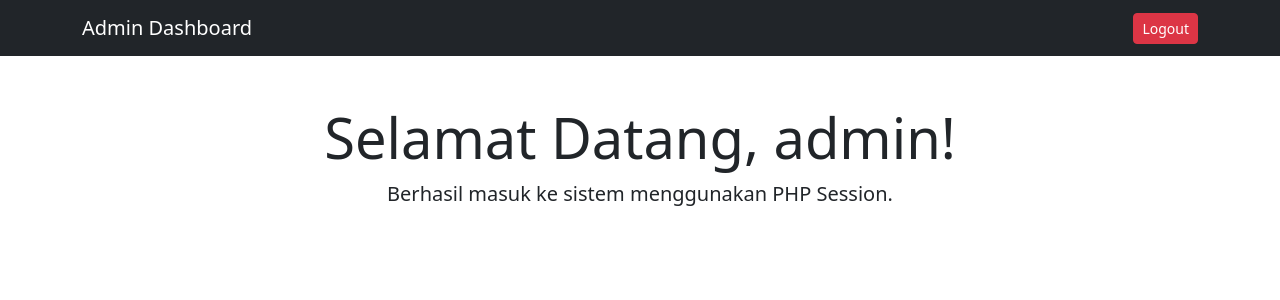
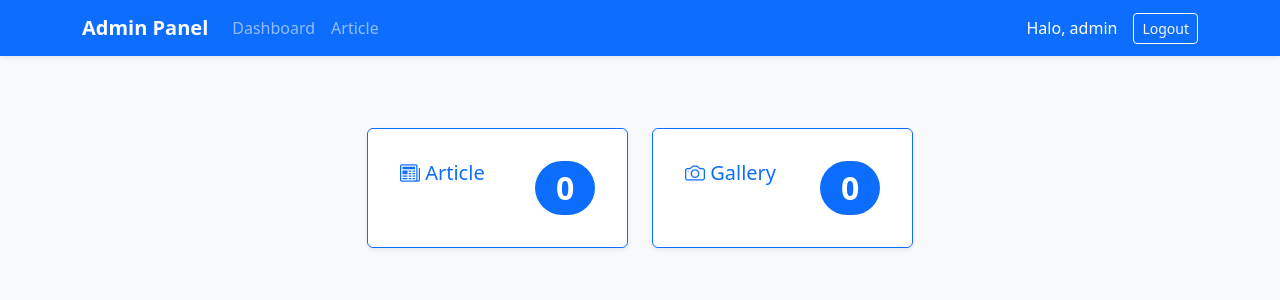
Before and after one commit to benballervv/dailynews-pbw, a PHP site: page /admin.php in a window 1280 px wide. Shown: the top 300 px of the page. Run offline with PHP 8.4, Linux system fonts and the light colour scheme; a user stored in the database is signed in; data that the repository does not hold is empty.

Commit message:
admin.php

```diff
--- a/admin.php
+++ b/admin.php
@@ -1,30 +1,53 @@
 <?php
+session_start();
+include "connect.php";
 
-session_start();
 if (!isset($_SESSION['username'])) {
     header("location:login.php");
     exit;
 }
-
 ?>
-
 <!DOCTYPE html>
 <html lang="en">
 <head>
     <meta charset="UTF-8">
-    <title>Admin - Future Tech</title>
+    <meta name="viewport" content="width=device-width, initial-scale=1">
+    <title>Admin Panel | My Daily Journal</title>
     <link href="https://cdn.jsdelivr.net/npm/bootstrap@5.3.0/dist/css/bootstrap.min.css" rel="stylesheet">
+    <link rel="stylesheet" href="https://cdn.jsdelivr.net/npm/bootstrap-icons@1.11.1/font/bootstrap-icons.css">
+    <script src="https://ajax.googleapis.com/ajax/libs/jquery/3.7.1/jquery.min.js"></script>
 </head>
-<body>
-    <nav class="navbar navbar-dark bg-dark">
+<body class="bg-light">
+    <nav class="navbar navbar-expand-lg navbar-dark bg-primary shadow-sm">
         <div class="container">
-            <span class="navbar-brand">Admin Dashboard</span>
-            <a href="logout.php" class="btn btn-danger btn-sm">Logout</a>
+            <a class="navbar-brand fw-bold" href="admin.php">Admin Panel</a>
+            <button class="navbar-toggler" type="button" data-bs-toggle="collapse" data-bs-target="#navbarNav">
+                <span class="navbar-toggler-icon"></span>
+            </button>
+            <div class="collapse navbar-collapse" id="navbarNav">
+                <div class="navbar-nav me-auto">
+                    <a class="nav-link" href="admin.php?page=dashboard">Dashboard</a>
+                    <a class="nav-link" href="admin.php?page=article">Article</a>
+                </div>
+                <div class="d-flex align-items-center">
+                    <span class="text-white me-3">Halo, <?= $_SESSION['username']; ?></span>
+                    <a href="logout.php" class="btn btn-outline-light btn-sm">Logout</a>
+                </div>
+            </div>
         </div>
     </nav>
-    <div class="container mt-5 text-center">
-        <h1 class="display-4">Selamat Datang, <?php echo $_SESSION['username']; ?>!</h1>
-        <p class="lead"> Berhasil masuk ke sistem menggunakan PHP Session.</p>
-        </div>
+
+    <div class="container mt-5">
+        <?php
+        // Routing halaman dinamis
+        $page = isset($_GET['page']) ? $_GET['page'] : 'dashboard';
+        if (file_exists($page . ".php")) {
+            include($page . ".php");
+        } else {
+            echo "<div class='alert alert-warning shadow-sm'>Halaman <b>$page.php</b> belum lu upload, Bro!</div>";
+        }
+        ?>
+    </div>
+    <script src="https://cdn.jsdelivr.net/npm/bootstrap@5.3.0/dist/js/bootstrap.bundle.min.js"></script>
 </body>
 </html>
```
